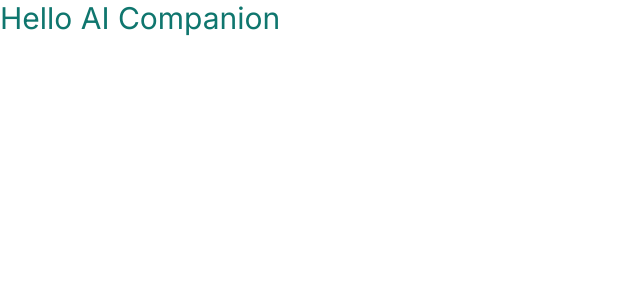
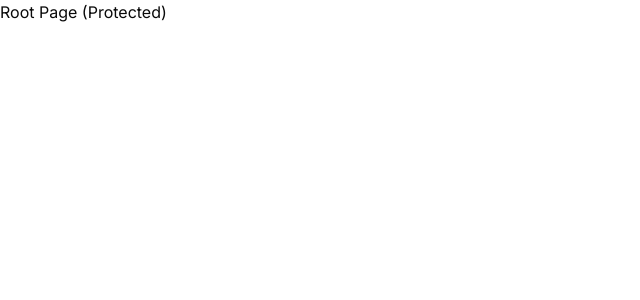
Before and after one commit to David-Koshkadze/ai-companion-chat, a Next.js app: page / in a window 1280 px wide. Shown: the top 300 px of the page, without its empty margins (0-640 px from the left). Built offline with nearby package versions, Linux system fonts and the light colour scheme.

Commit message:
manage route groups

```diff
--- /dev/null
+++ b/app/(auth)/(routes)/login/page.tsx
@@ -0,0 +1,7 @@
+import React from 'react'
+
+export default function LoginPage() {
+  return (
+    <div>Login Page Unprotected</div>
+  )
+}
--- /dev/null
+++ b/app/(root)/(routes)/page.tsx
@@ -0,0 +1,7 @@
+import React from 'react'
+
+export default function RootPage() {
+  return (
+    <div>Root Page (Protected)</div>
+  )
+}
--- a/app/page.tsx
+++ /dev/null
@@ -1,7 +0,0 @@
-export default function Home() {
-  return (
-    <div>
-      <h1 className="text-teal-700 text-3xl">Hello AI Companion</h1>
-    </div>
-  )
-}
```
